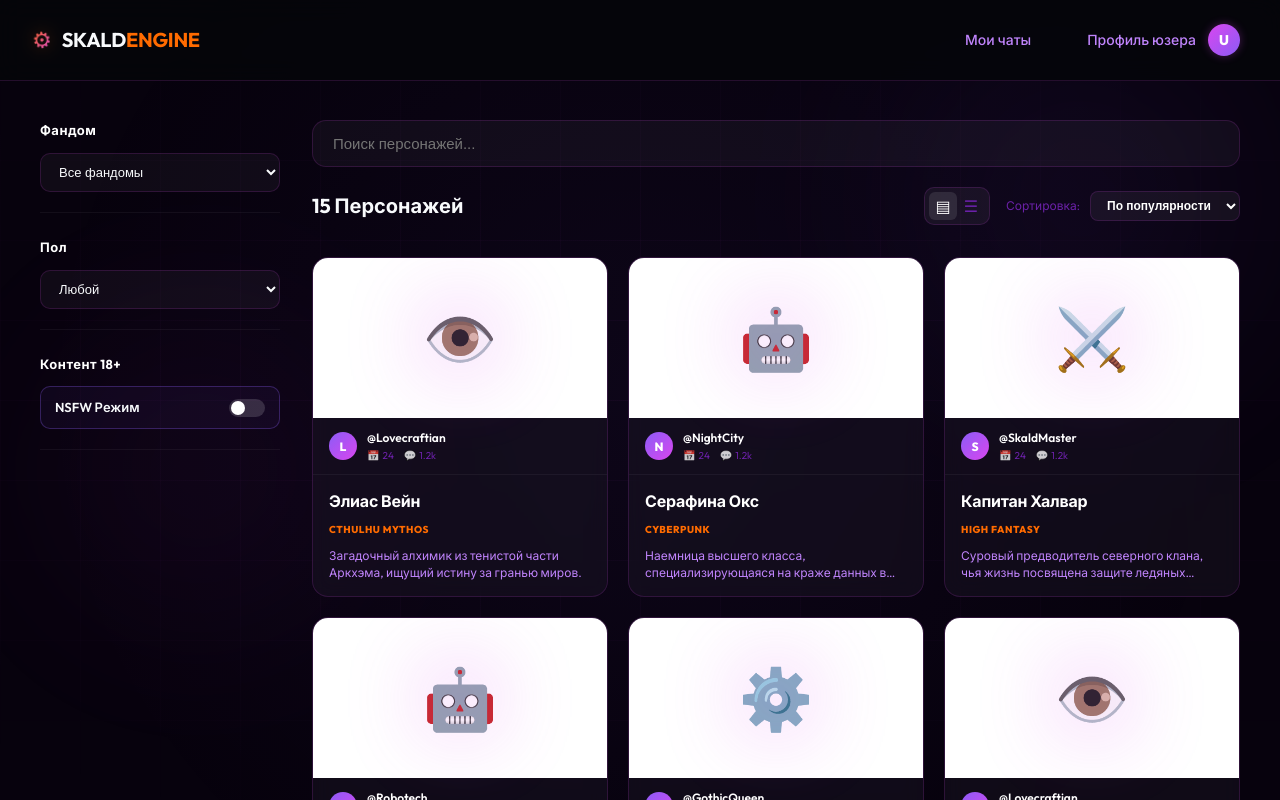
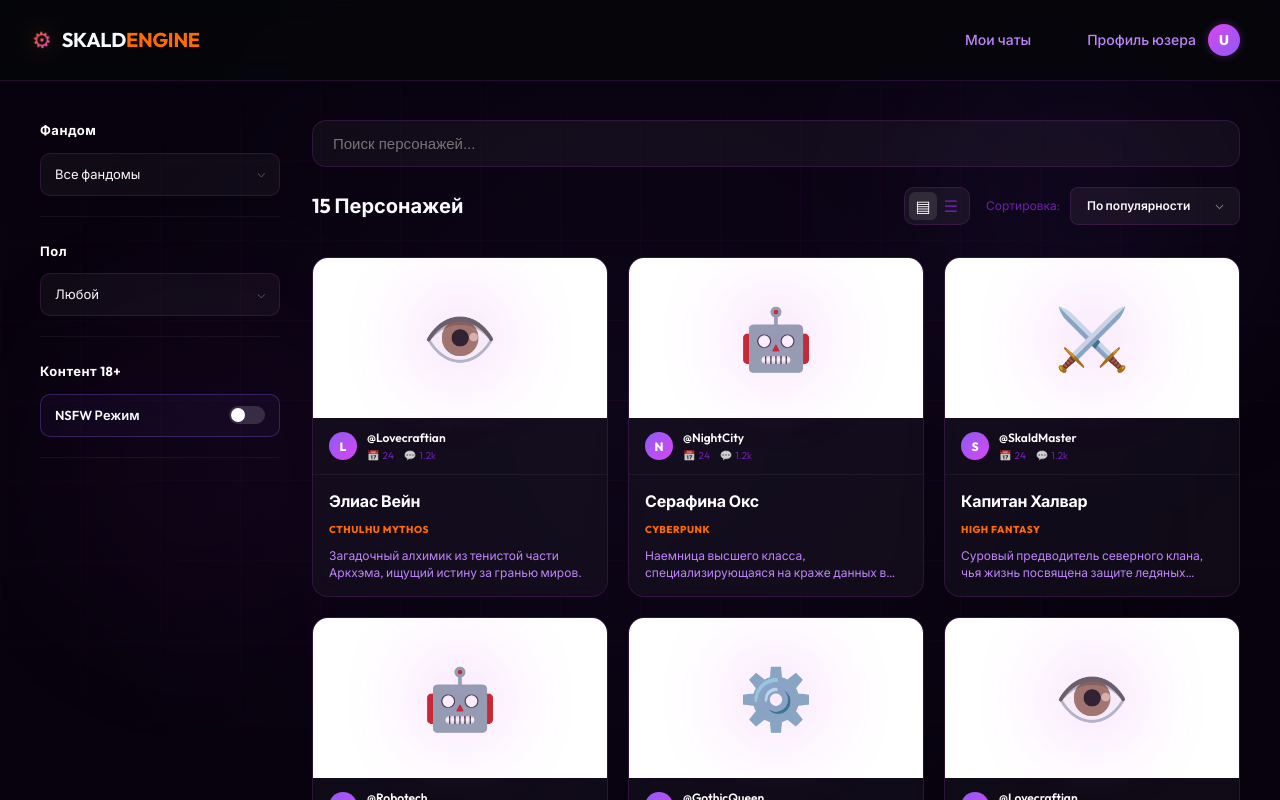
Before and after one commit to ledetav/skaldengine__frontend, a React (Vite) app: page /dashboard in a window 1280 px wide. Shown: the top 800 px of the page. Built offline with nearby package versions, Linux system fonts and the light colour scheme; a web font is replaced by a local one.

Commit message:
feat: implement custom dropdown

```diff
--- /dev/null
+++ b/src/components/Dashboard/CustomDropdown.tsx
@@ -0,0 +1,61 @@
+import React, { useState, useRef, useEffect } from 'react'
+import styles from '../../styles/screens/Dashboard/DashboardScreen.module.css'
+
+interface CustomDropdownProps {
+  options: string[]
+  value: string
+  onChange: (value: string) => void
+  variant?: 'sidebar' | 'header'
+}
+
+export const CustomDropdown: React.FC<CustomDropdownProps> = ({
+  options,
+  value,
+  onChange,
+  variant = 'sidebar'
+}) => {
+  const [isOpen, setIsOpen] = useState(false)
+  const dropdownRef = useRef<HTMLDivElement>(null)
+
+  useEffect(() => {
+    const handleClickOutside = (event: MouseEvent) => {
+      if (dropdownRef.current && !dropdownRef.current.contains(event.target as Node)) {
+        setIsOpen(false)
+      }
+    }
+    document.addEventListener('mousedown', handleClickOutside)
+    return () => document.removeEventListener('mousedown', handleClickOutside)
+  }, [])
+
+  return (
+    <div
+      className={`${styles.customDropdown} ${isOpen ? styles.isOpen : ''} ${variant === 'header' ? styles.headerVariant : ''}`}
+      ref={dropdownRef}
+    >
+      <div
+        className={styles.dropdownToggle}
+        onClick={() => setIsOpen(!isOpen)}
+      >
+        <span>{value}</span>
+        <span className={styles.chevron}>⌵</span>
+      </div>
+
+      {isOpen && (
+        <div className={styles.dropdownMenu}>
+          {options.map((option) => (
+            <div
+              key={option}
+              className={`${styles.dropdownItem} ${value === option ? styles.activeItem : ''}`}
+              onClick={() => {
+                onChange(option)
+                setIsOpen(false)
+              }}
+            >
+              {option}
+            </div>
+          ))}
+        </div>
+      )}
+    </div>
+  )
+}
--- a/src/screens/Dashboard/DashboardScreen.tsx
+++ b/src/screens/Dashboard/DashboardScreen.tsx
@@ -2,16 +2,19 @@ import React, { useState } from 'react'
 import Navbar from '../../components/Navbar'
 import { MOCK_CHARACTERS } from '../../mocks/characters'
 import { CharacterCard } from '../../components/Dashboard/CharacterCard'
+import { CustomDropdown } from '../../components/Dashboard/CustomDropdown'
 import styles from '../../styles/screens/Dashboard/DashboardScreen.module.css'
 
 const DashboardScreen: React.FC = () => {
   const [nsfwEnabled, setNsfwEnabled] = useState(false)
+  const [fandom, setFandom] = useState('Все фандомы')
+  const [gender, setGender] = useState('Любой')
+  const [sortBy, setSortBy] = useState('По популярности')
 
   return (
     <div className={styles.dashboard}>
       <Navbar variant="dashboard" />
 
-      {/* Landing-style Background Elements */}
       <div className={styles.bgContainer}>
         <div className={styles.bgGrid} />
         <div className={styles.bgOverlay} />
@@ -24,22 +27,20 @@ const DashboardScreen: React.FC = () => {
         <aside className={styles.sidebar}>
           <div className={styles.filterGroup}>
             <h4 className={styles.filterTitle}>Фандом</h4>
-            <select className={styles.select}>
-              <option>Все фандомы</option>
-              <option>Cyberpunk</option>
-              <option>Fantasy</option>
-              <option>Horror</option>
-            </select>
+            <CustomDropdown
+              options={['Все фандомы', 'Cyberpunk', 'Fantasy', 'Horror']}
+              value={fandom}
+              onChange={setFandom}
+            />
           </div>
 
           <div className={styles.filterGroup}>
             <h4 className={styles.filterTitle}>Пол</h4>
-            <select className={styles.select}>
-              <option>Любой</option>
-              <option>Мужской</option>
-              <option>Женский</option>
-              <option>Другой</option>
-            </select>
+            <CustomDropdown
+              options={['Любой', 'Мужской', 'Женский', 'Другой']}
+              value={gender}
+              onChange={setGender}
+            />
           </div>
 
           <div className={styles.filterGroup}>
@@ -75,11 +76,12 @@ const DashboardScreen: React.FC = () => {
                 </div>
                 <div className={styles.sortWrapper}>
                   <span className={styles.sortLabel}>Сортировка:</span>
-                  <select className={styles.sortSelect}>
-                    <option>По популярности</option>
-                    <option>Сначала новые</option>
-                    <option>А-Я</option>
-                  </select>
+                  <CustomDropdown
+                    variant="header"
+                    options={['По популярности', 'Сначала новые', 'А-Я']}
+                    value={sortBy}
+                    onChange={setSortBy}
+                  />
                 </div>
               </div>
             </div>
@@ -90,7 +92,6 @@ const DashboardScreen: React.FC = () => {
             {MOCK_CHARACTERS.map(char => (
               <CharacterCard key={char.id} character={char} />
             ))}
-            {/* Duplicating for density */}
             {MOCK_CHARACTERS.map(char => (
               <CharacterCard key={`${char.id}-2`} character={char} />
             ))}
--- a/src/styles/screens/Dashboard/DashboardScreen.module.css
+++ b/src/styles/screens/Dashboard/DashboardScreen.module.css
@@ -98,7 +98,13 @@
   letter-spacing: 0.5px;
 }
 
-.select {
+.customDropdown {
+  position: relative;
+  width: 100%;
+  user-select: none;
+}
+
+.dropdownToggle {
   width: 100%;
   padding: 10px 14px;
   background: rgba(255, 255, 255, 0.04);
@@ -106,13 +112,88 @@
   border-radius: 10px;
   color: var(--text-primary);
   font-size: 13px;
-  outline: none;
+  cursor: pointer;
+  display: flex;
+  align-items: center;
+  justify-content: space-between;
+  transition: all 0.25s var(--ease-smooth);
+}
+
+.customDropdown:hover .dropdownToggle {
+  background: rgba(255, 255, 255, 0.07);
+  border-color: rgba(139, 92, 246, 0.4);
+  box-shadow: 0 0 20px rgba(139, 92, 246, 0.1);
+}
+
+.isOpen .dropdownToggle {
+  border-color: var(--accent-fuchsia);
+  background: rgba(217, 70, 239, 0.05);
+}
+
+.chevron {
+  font-size: 10px;
+  opacity: 0.5;
+  transition: transform 0.3s;
+}
+
+.isOpen .chevron {
+  transform: rotate(180deg);
+  opacity: 1;
+  color: var(--accent-fuchsia);
+}
+
+.dropdownMenu {
+  position: absolute;
+  top: calc(100% + 8px);
+  left: 0;
+  right: 0;
+  background: rgba(15, 12, 21, 0.9);
+  backdrop-filter: blur(16px);
+  border: 1px solid var(--border-glass);
+  border-radius: 12px;
+  padding: 6px;
+  z-index: 100;
+  box-shadow: 0 20px 40px rgba(0, 0, 0, 0.6);
+  animation: dropdownIn 0.2s ease-out;
+}
+
+@keyframes dropdownIn {
+  from { opacity: 0; transform: translateY(-10px); }
+  to { opacity: 1; transform: translateY(0); }
+}
+
+.dropdownItem {
+  padding: 8px 12px;
+  border-radius: 8px;
+  font-size: 13px;
+  color: var(--text-muted);
   cursor: pointer;
   transition: all 0.2s;
 }
 
-.select:hover {
-  border-color: rgba(255, 255, 255, 0.2);
+.dropdownItem:hover {
+  background: rgba(255, 255, 255, 0.05);
+  color: #fff;
+}
+
+.activeItem {
+  background: rgba(217, 70, 239, 0.1) !important;
+  color: var(--accent-fuchsia) !important;
+  font-weight: 600;
+}
+
+/* Header Variant */
+.headerVariant {
+  width: auto;
+}
+
+.headerVariant .dropdownToggle {
+  background: rgba(255, 255, 255, 0.05);
+  padding: 8px 16px;
+  border-radius: 8px;
+  min-width: 170px;
+  font-weight: 600;
+  font-size: 12px;
 }
 
 .nsfwToggle {
@@ -253,17 +334,7 @@
   color: var(--text-muted);
 }
 
-.sortSelect {
-  background: rgba(255, 255, 255, 0.05);
-  border: 1px solid var(--border-glass);
-  border-radius: 8px;
-  padding: 6px 12px;
-  color: #fff;
-  font-weight: 600;
-  font-size: 12px;
-  cursor: pointer;
-  outline: none;
-}
+/* Sort select was here, now replaced by custom dropdown in JS */
 
 /* Character Grid */
 .characterGrid {
```
